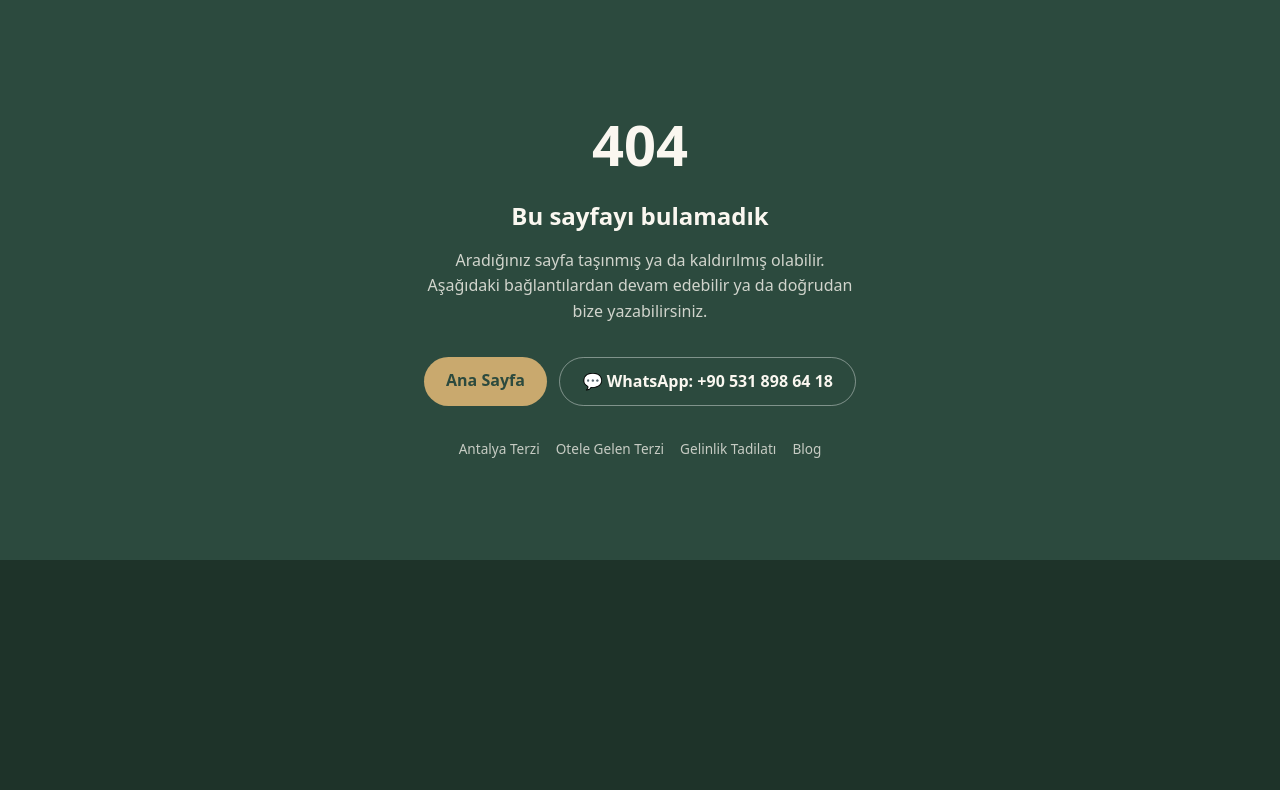
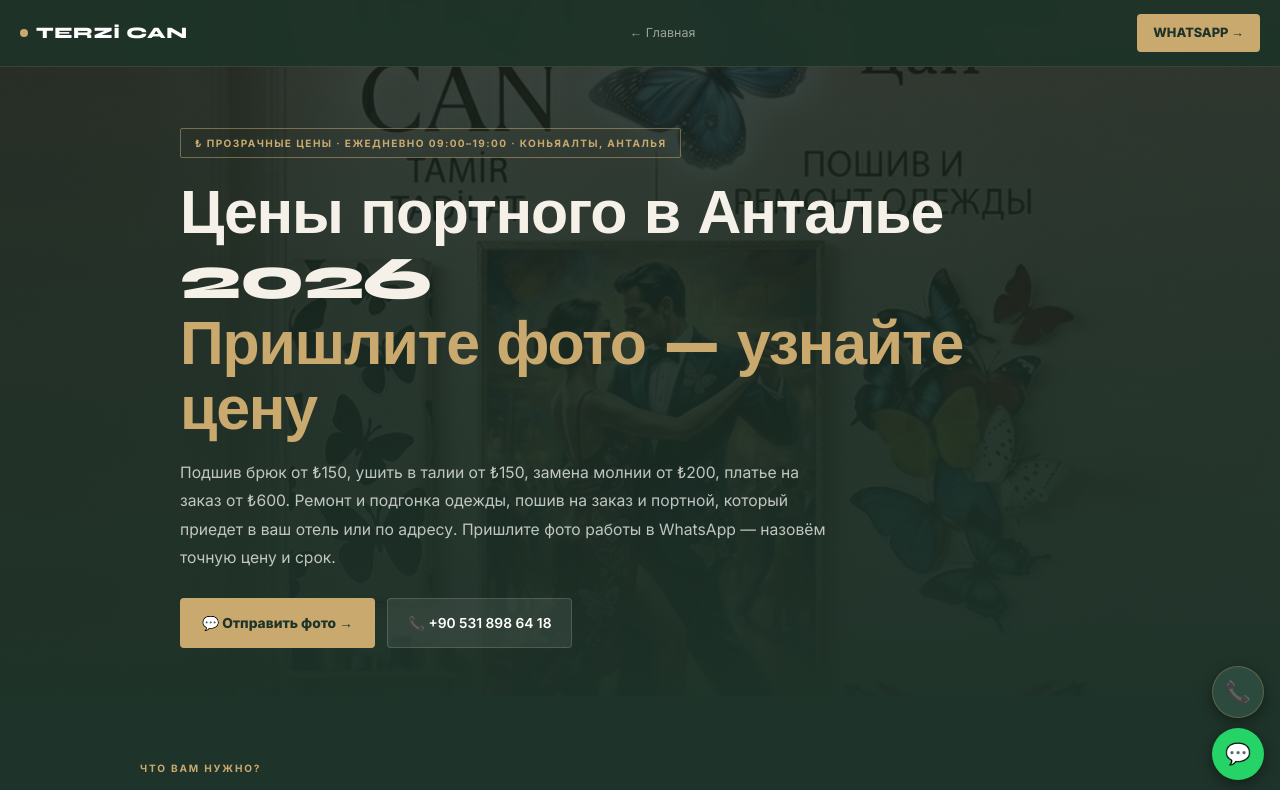
Before and after one commit to nefesercan-sys/Terzi-hizmeti, a Next.js app: page /ru/ceny-portnoy-antalya in a window 1280 px wide. Before the commit this address had no page. Shown: the top 790 px of the page. Built offline with nearby package versions, Linux system fonts and the light colour scheme.

Commit message:
Add CenyPortnogoRu page with metadata and component

```diff
--- /dev/null
+++ b/app/ru/ceny-portnoy-antalya/page.tsx
@@ -0,0 +1,13 @@
+import TerziFiyatlariSayfasi from '@/components/TerziFiyatlariSayfasi';
+import { buildFiyatMetadata, buildFiyatJsonLd } from '@/lib/fiyat-meta';
+
+export const metadata = buildFiyatMetadata('ru');
+
+export default function CenyPortnogoRu() {
+  return (
+    <>
+      <script type="application/ld+json" dangerouslySetInnerHTML={{ __html: JSON.stringify(buildFiyatJsonLd('ru')) }} />
+      <TerziFiyatlariSayfasi lang="ru" />
+    </>
+  );
+}
```
